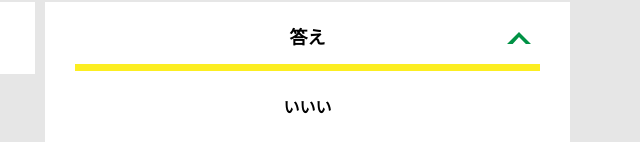
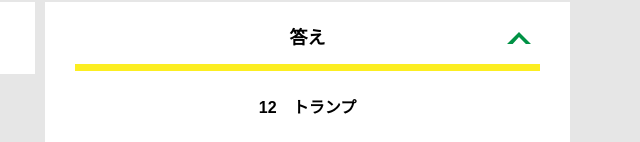
Before and after one commit to Ayaka1280/alfa-ciba-13, a plain HTML site: page hint2.html in a window 1280 px wide. Both pictures are taken after a click on the element "答え". Shown: the part 658-800 px from the top of the page, 600-1240 px from the left. Drawn offline with nearby package versions, Linux system fonts and the light colour scheme; files that its build step writes are made by us from their sources.

Commit message:
Update hint2.html

```diff
--- a/hint2.html
+++ b/hint2.html
@@ -63,7 +63,7 @@
           <div class="column">
             <div class="card">
               <h3 class="card__title">答え<svg class="card__arrow"><use xlink:href="#arrow"></use></svg></h3>
-              <p class="card__content">いいい</p>
+              <p class="card__content">12　トランプ</p>
             </div>
 
 <!-- 2-2答え追加
```
